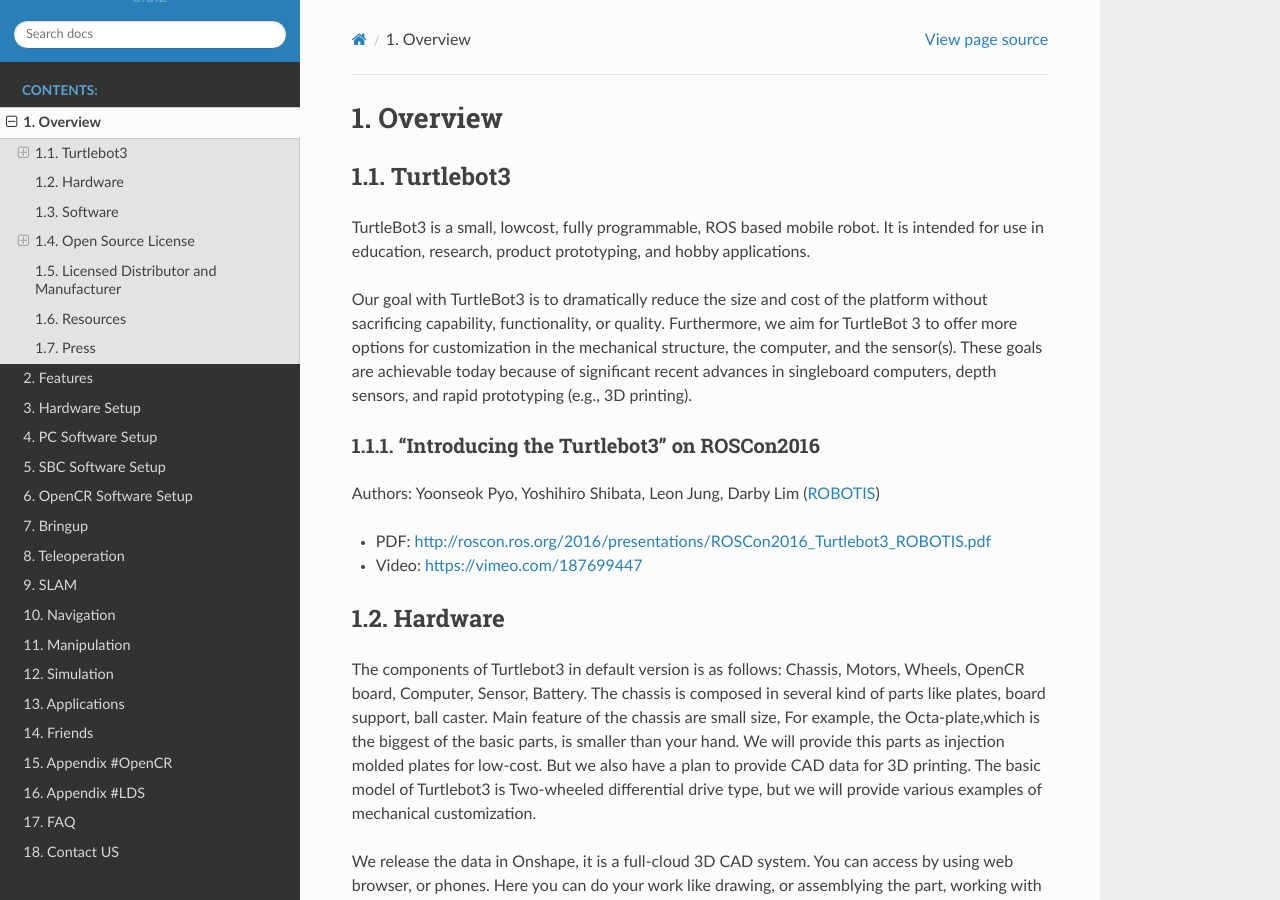
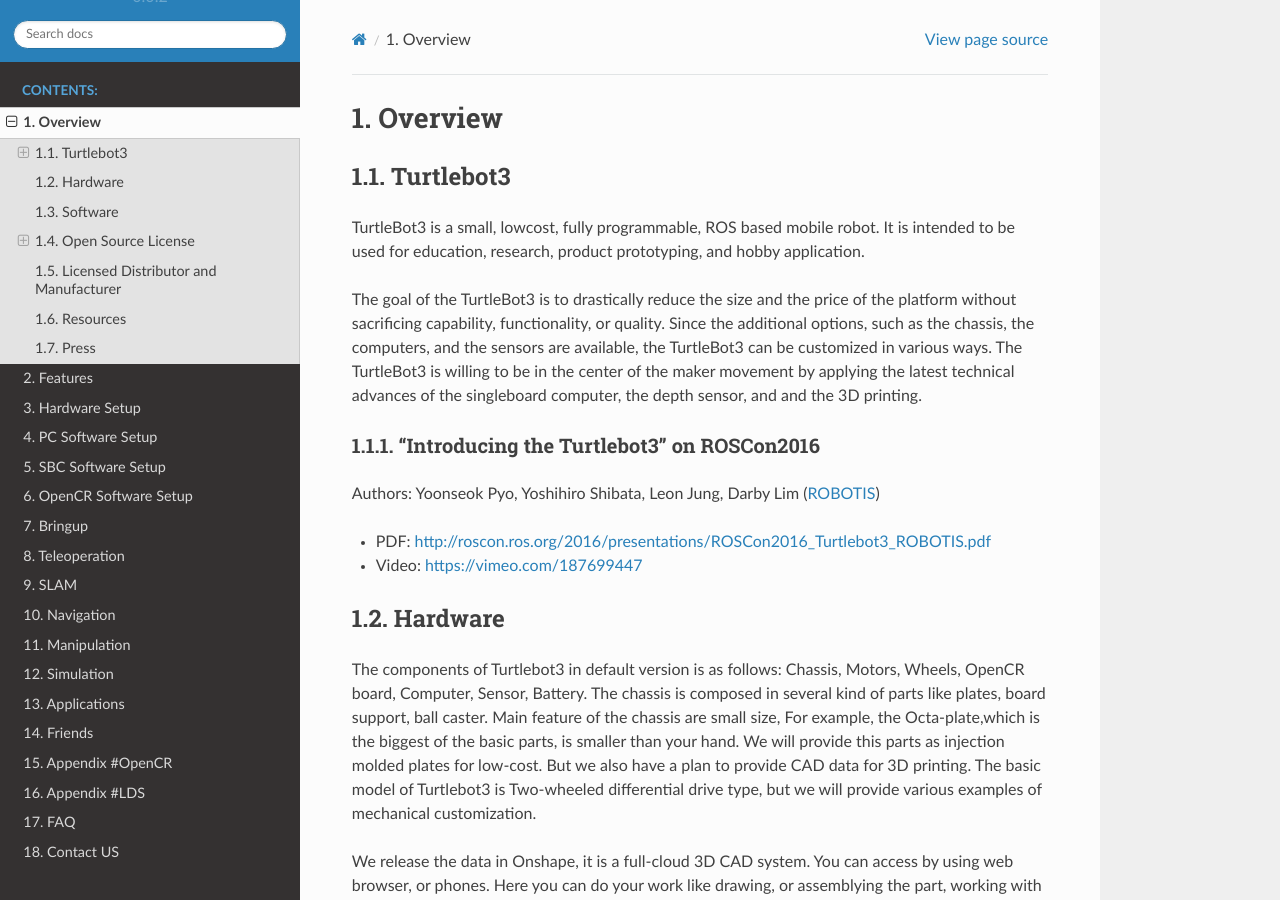
Before and after one commit to shivharis/turtlebot3_wiki, a Sphinx documentation site: the page built from docs/source/introduction.rst, in a window 1280 px wide and 900 px high. Built offline with Sphinx 7.4.7 and the Read the Docs theme 2.0.0, drawn with Linux system fonts in a browser that asks for light colours.

Commit message:
Update introduction.rst

```diff
--- a/docs/source/introduction.rst
+++ b/docs/source/introduction.rst
@@ -4,9 +4,9 @@
 Turtlebot3
 ----------
 
-TurtleBot3 is a small, low­cost, fully programmable, ROS­ based mobile robot. It is intended for use in education, research, product prototyping, and hobby applications.
+TurtleBot3 is a small, low­cost, fully programmable, ROS­ based mobile robot. It is intended to be used for education, research, product prototyping, and hobby application.
 
-Our goal with TurtleBot3 is to dramatically reduce the size and cost of the platform without sacrificing capability, functionality, or quality. Furthermore, we aim for TurtleBot 3 to offer more options for customization in the mechanical structure, the computer, and the sensor(s). These goals are achievable today because of significant recent advances in single­board computers, depth sensors, and rapid prototyping (e.g., 3­D printing).
+The goal of the TurtleBot3 is to drastically reduce the size and the price of the platform without sacrificing capability, functionality, or quality. Since the additional options, such as the chassis, the computers, and the sensors are available, the TurtleBot3 can be customized in various ways. The TurtleBot3 is willing to be in the center of the maker movement by applying the latest technical advances of the single­board computer, the depth sensor, and and the 3­D printing.
 
 "Introducing the Turtlebot3" on ROSCon2016
 ~~~~~~~~~~~~~~~~~~~~~~~~~~~~~~~~~~~~~~~~~~
```
